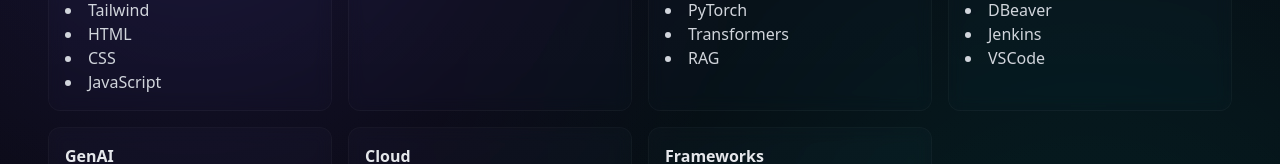
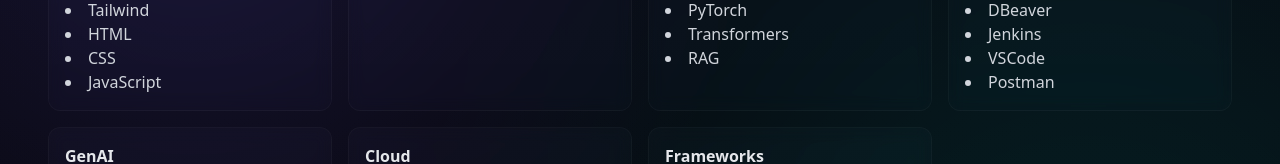
Before and after one commit to sasi-kanakinti/portfolio_multipage, a React (Vite) app: page /skills in a window 1280 px wide. Shown: the part 295-459 px from the top of the page. Built offline with nearby package versions, Linux system fonts and the light colour scheme.

Commit message:
Added postman to skills

```diff
--- a/src/pages/Skills.jsx
+++ b/src/pages/Skills.jsx
@@ -6,7 +6,7 @@
 Frontend: ['React', 'Tailwind', 'HTML', 'CSS', 'JavaScript'],
 Backend: ['SQL'],
 'AI / ML': ['Python', 'PyTorch', 'Transformers', 'RAG'],
-Tools: ['Git','DBeaver', 'Jenkins', 'VSCode'],
+Tools: ['Git','DBeaver', 'Jenkins', 'VSCode','Postman'],
 GenAI: ['ChatGPT', 'GitHub Copilot', 'Prompt Engineering'],
 Cloud: ['Azure', 'Databricks'],
 Frameworks: ['DJango', 'Flask','FASTAPI', 'HuggingFace', 'LangChain' ],
```
